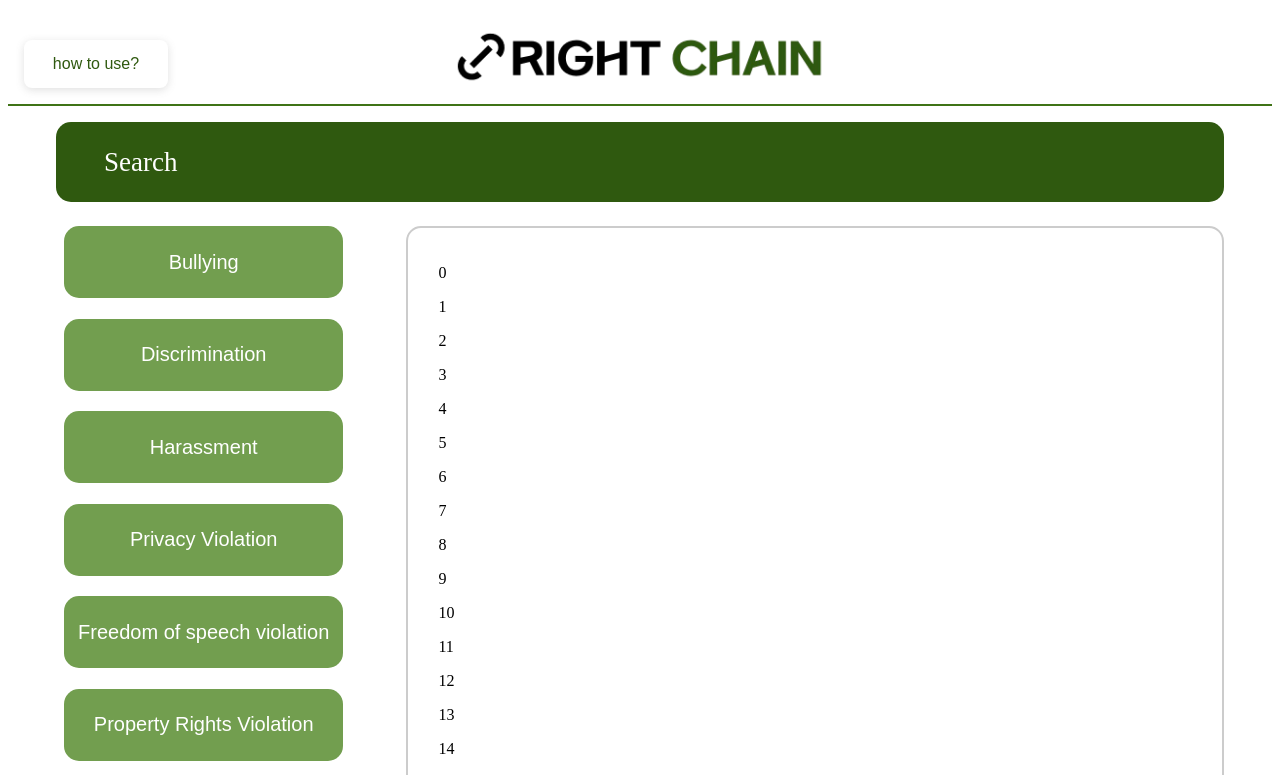
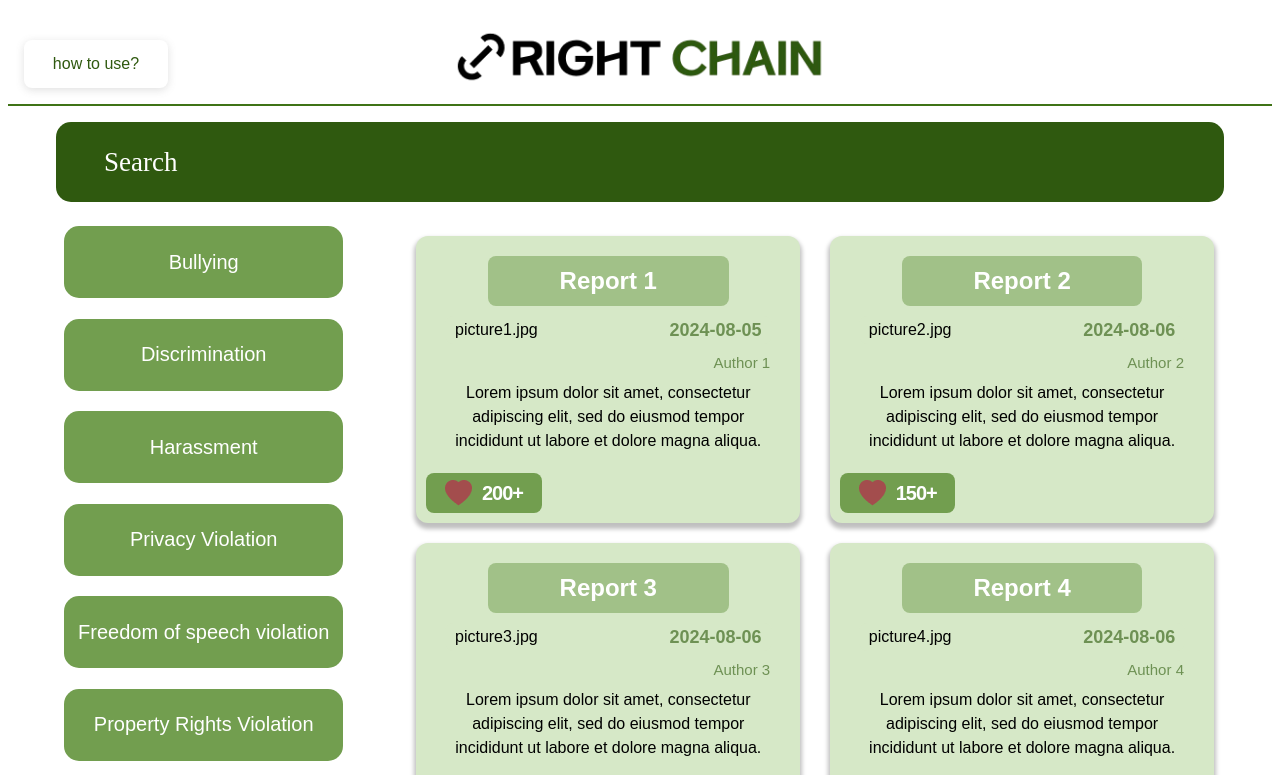
Before and after one commit to 2024-KNU-POLIJE-TEAM06/rightchain-frontend, a React (Create React App) app: page /search in a window 1280 px wide. Shown: the top 775 px of the page. Built offline with nearby package versions, Linux system fonts and the light colour scheme.

Commit message:
feat : add MyReportList Card

```diff
--- /dev/null
+++ b/src/common/reportList/MyReportList.jsx
@@ -0,0 +1,62 @@
+import React from 'react';
+import {
+  MainCard,
+  CardTitleBox,
+  CategoryBox,
+  PictureText,
+  DateText,
+  AuthorText,
+  DescText,
+  BottomBox,
+  LikedText,
+  ScrollContainer,
+} from './MyReportList.style';
+import likedImage from '../../asset/heart-fill.png';
+
+
+const reportData = [
+  { id: 1, title: "Report 1", picture: "picture1.jpg", date: "2024-08-05", author: "Author 1", desc: "Lorem ipsum dolor sit amet, consectetur adipiscing elit, sed do eiusmod tempor incididunt ut labore et dolore magna aliqua.", likes: 200 },
+  { id: 2, title: "Report 2", picture: "picture2.jpg", date: "2024-08-06", author: "Author 2", desc: "Lorem ipsum dolor sit amet, consectetur adipiscing elit, sed do eiusmod tempor incididunt ut labore et dolore magna aliqua.", likes: 150 },
+  { id: 3, title: "Report 3", picture: "picture3.jpg", date: "2024-08-06", author: "Author 3", desc: "Lorem ipsum dolor sit amet, consectetur adipiscing elit, sed do eiusmod tempor incididunt ut labore et dolore magna aliqua.", likes: 157 },
+  { id: 4, title: "Report 4", picture: "picture4.jpg", date: "2024-08-06", author: "Author 4", desc: "Lorem ipsum dolor sit amet, consectetur adipiscing elit, sed do eiusmod tempor incididunt ut labore et dolore magna aliqua.", likes: 190 },
+  { id: 5, title: "Report 5", picture: "picture5.jpg", date: "2024-08-06", author: "Author 5", desc: "Lorem ipsum dolor sit amet, consectetur adipiscing elit, sed do eiusmod tempor incididunt ut labore et dolore magna aliqua.", likes: 157 },
+  { id: 6, title: "Report 6", picture: "picture6.jpg", date: "2024-08-06", author: "Author 6", desc: "Lorem ipsum dolor sit amet, consectetur adipiscing elit, sed do eiusmod tempor incididunt ut labore et dolore magna aliqua.", likes: 190 },
+];
+
+const MyReportItem = ({ title, picture, date, author, desc, likes }) => {
+  return (
+    <MainCard>
+      <CardTitleBox>{title}</CardTitleBox>
+      <CategoryBox>
+        <PictureText>{picture}</PictureText>
+        <DateText>{date}</DateText>
+      </CategoryBox>
+      <AuthorText>{author}</AuthorText>
+      <DescText>{desc}</DescText>
+      <BottomBox>
+        <img src={likedImage} alt="Liked" />
+        <LikedText>{likes}+</LikedText>
+      </BottomBox>
+    </MainCard>
+  );
+};
+
+const MyReportList = () => {
+  return (
+    <ScrollContainer>
+      {reportData.map((report) => (
+        <MyReportItem
+          key={report.id}
+          title={report.title}
+          picture={report.picture}
+          date={report.date}
+          author={report.author}
+          desc={report.desc}
+          likes={report.likes}
+        />
+      ))}
+    </ScrollContainer>
+  );
+};
+
+export default MyReportList;
--- /dev/null
+++ b/src/common/reportList/MyReportList.style.jsx
@@ -0,0 +1,129 @@
+import styled from 'styled-components';
+
+export const ScrollContainer = styled.div`
+  display: grid;
+  grid-template-columns: repeat(auto-fit, minmax(300px, 1fr));
+  column-gap: 30px;
+  row-gap: 20px;
+  overflow-y: scroll;
+  padding: 10px;
+  height: 100vh;
+`;
+
+export const MainCard = styled.div`
+  background: #D6E8C7;
+  box-shadow: 0px 4px 4px 2px #00000040;
+  border-radius: 12px;
+  display: flex;
+  flex-direction: column;
+  align-items: center;
+  padding: 20px;
+  box-sizing: border-box;
+  padding-bottom: 60px;
+  width: 100%;
+  height: auto;
+  position: relative;
+`;
+
+export const CardTitleBox = styled.div`
+  background: #A1C188;
+  width: 70%;
+  height: 50px;
+  position: relative;
+  border-radius: 8px;
+  display: flex;
+  align-items: center;
+  justify-content: center;
+  color: #fff;
+  font-family: 'Poppins', sans-serif;
+  font-size: 24px;
+  font-weight: 700;
+  line-height: 36px;
+  text-align: center;
+`;
+
+export const CategoryBox = styled.div`
+  background: #D6E8C7;
+  width: 95%;
+  height: auto;
+  margin-top: 10px;
+  display: flex;
+  align-items: center;
+  justify-content: space-between;
+  color: #333;
+  font-family: 'Poppins', sans-serif;
+  font-size: 18px;
+  font-weight: 500;
+  line-height: 28px;
+  border-radius: 8px;
+  padding: 0 10px;
+  box-sizing: border-box;
+`;
+
+export const PictureText = styled.span`
+  font-family: 'Poppins', sans-serif;
+  font-size: 16px;
+  font-weight: 300;
+  line-height: 19.5px;
+  text-align: center;
+  color: #000;
+`;
+
+export const DateText = styled.span`
+  font-family: 'Poppins', sans-serif;
+  font-size: 18px;
+  font-weight: 700;
+  text-align: right;
+  color: #6E9154;
+`;
+
+export const AuthorText = styled.span`
+  font-family: 'Poppins', sans-serif;
+  font-size: 15px;
+  font-weight: 300;
+  text-align: right;
+  color: #6E9154;
+  width: 100%;
+  text-align: right;
+  padding: 10px;
+  border-radius: 8px;
+  color: #6E9154;
+`;
+
+export const DescText = styled.span`
+  font-family: 'Poppins', sans-serif;
+  font-size: 16px;
+  font-weight: 300;
+  line-height: 24px;
+  text-align: center;
+  color: #000;
+  margin-bottom: 10px;
+`;
+
+export const BottomBox = styled.div`
+  background: #729E4F;
+  width: 30%;
+  height: 40px;
+  display: flex;
+  align-items: center;
+  justify-content: center;
+  color: #fff;
+  font-family: 'Poppins', sans-serif;
+  font-size: 16px;
+  font-weight: 500;
+  border-radius: 8px;
+  box-sizing: border-box;
+  position: absolute;
+  bottom: 10px;
+  left: 10px;
+`;
+
+export const LikedText = styled.span`
+  font-family: 'Poppins', sans-serif;
+  font-size: 20px;
+  font-weight: 700;
+  line-height: 30px;
+  letter-spacing: -1px;
+  text-align: left;
+  margin-left: 10px;
+`;
--- a/src/pages/search/Search.jsx
+++ b/src/pages/search/Search.jsx
@@ -4,6 +4,7 @@ import { useNavigate } from 'react-router-dom';
 import * as S from './Search.style';
 import Banner from '../../common/Banner';
 import ReportList from '../../common/reportList/ReportList';
+import MyReportList from '../../common/reportList/MyReportList';
 import CategoryList from '../../common/categoryList/CategoryList';
 import { useAuth } from '../../context/AuthContext';
 
@@ -28,7 +29,7 @@ const Search = ({ mode }) => {
           <CategoryList />
         </S.CategoryWrapper>
         <S.ReportListWrapper>
-          <ReportList />
+          <MyReportList />
         </S.ReportListWrapper>
       </S.ContentWrapper>
     </S.Wrapper>
```
